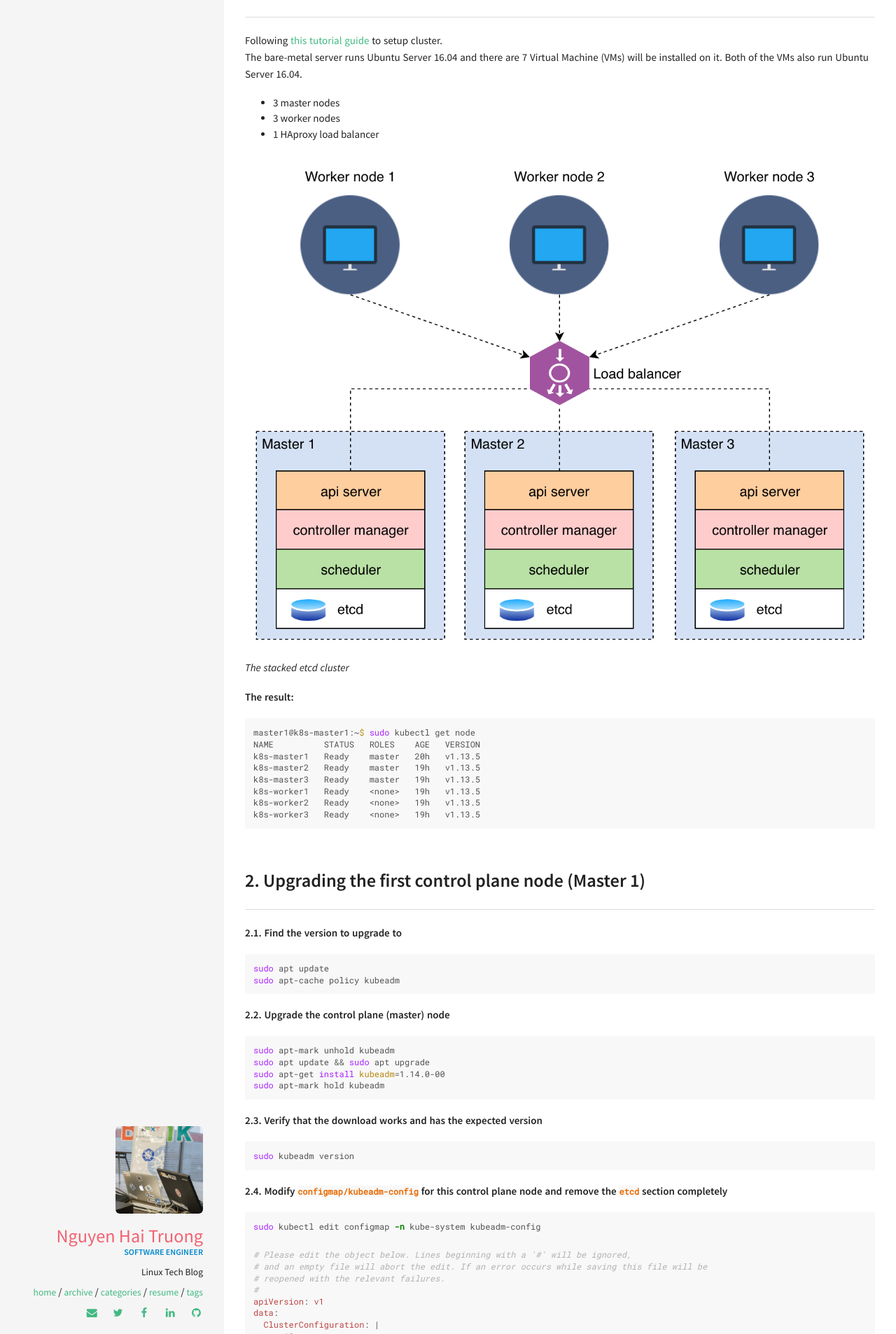
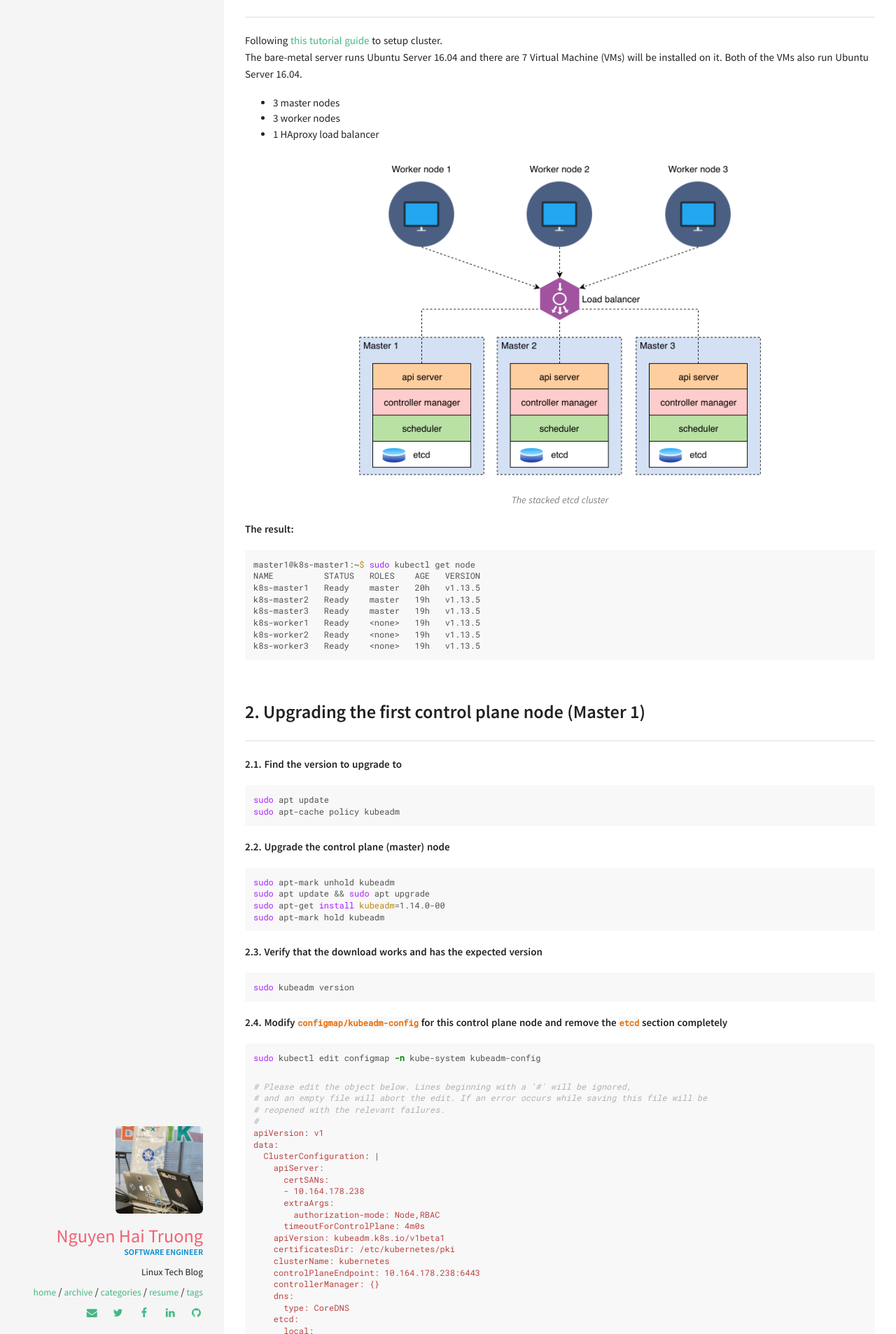
Before and after one commit to truongnh1992/truongnh1992.github.io, a Jekyll site: the page built from _posts/2019-07-02-upgrading-k8s-ha-cluster.md, in a window 1280 px wide. Shown: the part 712-2618 px from the top of the page at 70% size. Built offline with Jekyll 4.4.1, drawn with Linux system fonts in a browser that asks for light colours; comment, search, counter and statistics services are not loaded; some of the changed text lies outside the part shown.

Commit message:
Change size of figure and add caption
Signed-off-by: Nguyen Hai Truong <truongnh@vn.fujitsu.com>

```diff
--- a/_sass/components/_global.scss
+++ b/_sass/components/_global.scss
@@ -13,9 +13,15 @@
 }
 img {
   display: block;
-  max-width: 100%;
+  max-width: 66%;
   margin-left: auto;
   margin-right: auto;
+}
+
+.image-caption {
+  text-align: center;
+  font-size: 14px;
+  color: grey;
 }
 
 // Tables
```
